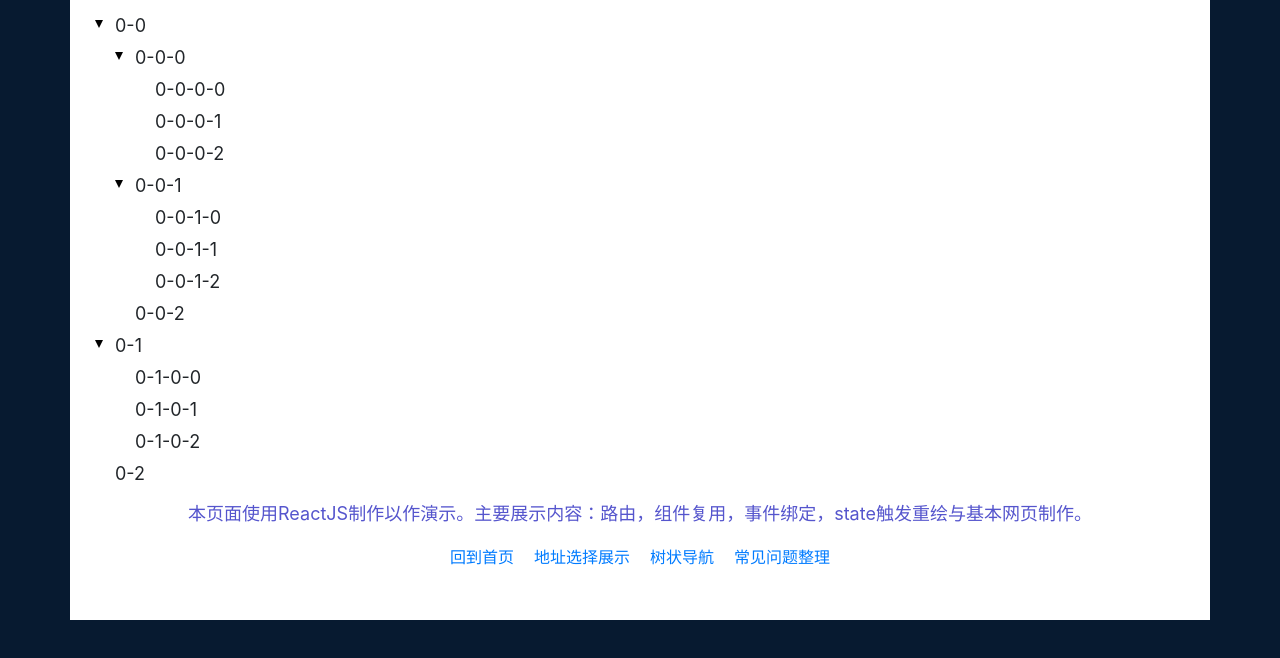
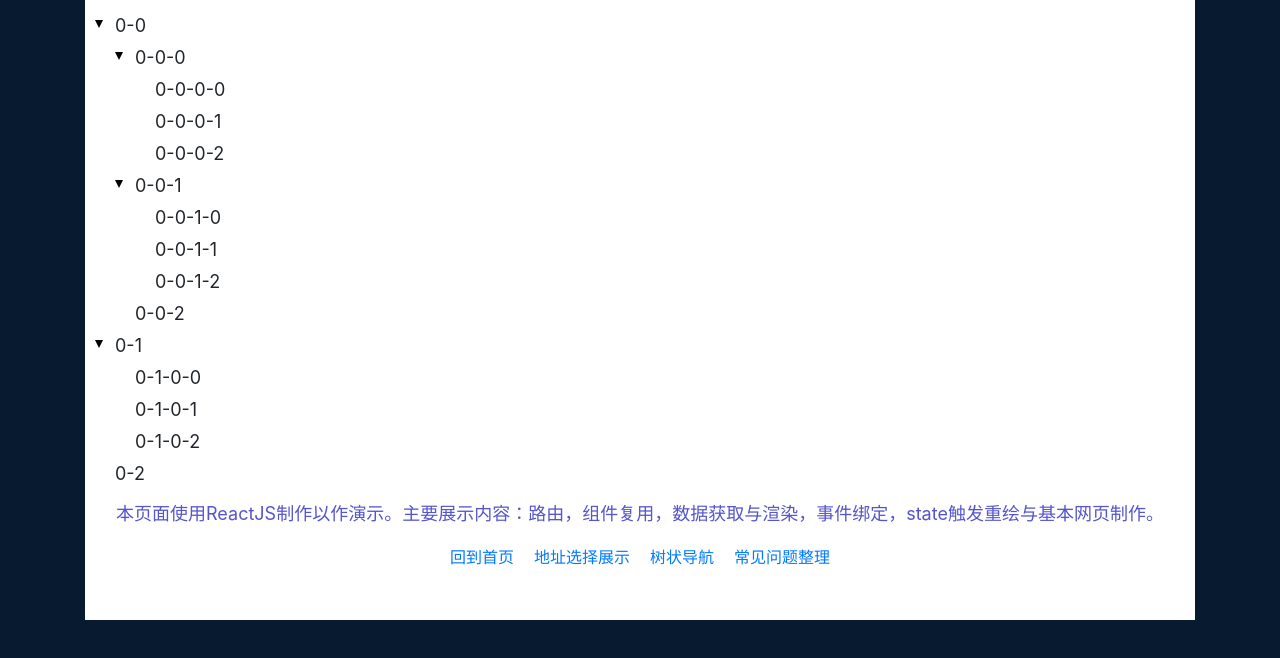
Before and after one commit to AlreadyM/resume, a React (Create React App) app: page /#/listtree in a window 1280 px wide. Shown: the top 658 px of the page. Built offline with nearby package versions, Linux system fonts and the light colour scheme.

Commit message:
add route for listtree

```diff
--- a/src/components/content/listtree/index.css
+++ b/src/components/content/listtree/index.css
@@ -1,8 +1,7 @@
-.container{
+.listtree{
     background-color: #fff;
-
 }
-.listtree{
+.listtree-content{
     padding: 10px;
     width: 200px;
     user-select: none;
--- a/src/components/content/listtree/index.js
+++ b/src/components/content/listtree/index.js
@@ -137,9 +137,11 @@ class ListTree extends Component {
         return (
             <div className="container">
                 <div className="listtree ">
-                { this.renderChild(this.state.listTree)}
+                    <div className="listtree-content">
+                        { this.renderChild(this.state.listTree)}
+                    </div>
+                    <Footer/>
                 </div>
-                <Footer/>
             </div>
         );
     }
--- a/src/components/footer/index.js
+++ b/src/components/footer/index.js
@@ -6,7 +6,7 @@ class Footer extends Component {
             fontSize:18,
             color:'#5555cd',
             textAlign:'center',
-            paddingBottom:50
+            paddingBottom:50,
         }
         const navlink = {
             margin:'0px 10px',
@@ -15,7 +15,7 @@ class Footer extends Component {
         const basename = ''
         return (
             <div className="footer" style={footerStyle}>
-                <p>本页面使用ReactJS制作以作演示。主要展示内容：路由，组件复用，事件绑定，state触发重绘与基本网页制作。</p>
+                <p>本页面使用ReactJS制作以作演示。主要展示内容：路由，组件复用，数据获取与渲染，事件绑定，state触发重绘与基本网页制作。</p>
                 <Link className="navlink" style={navlink} to='/' >回到首页</Link>
                 <Link className="navlink" style={navlink} to={'/show'}>地址选择展示</Link>
                 <Link className="navlink" style={navlink} to={'/listtree'}>树状导航</Link>
```
Also changed, not shown: src/App.css (line endings or trailing spaces), 1 other file (tests, documents, lock files or other folders).
